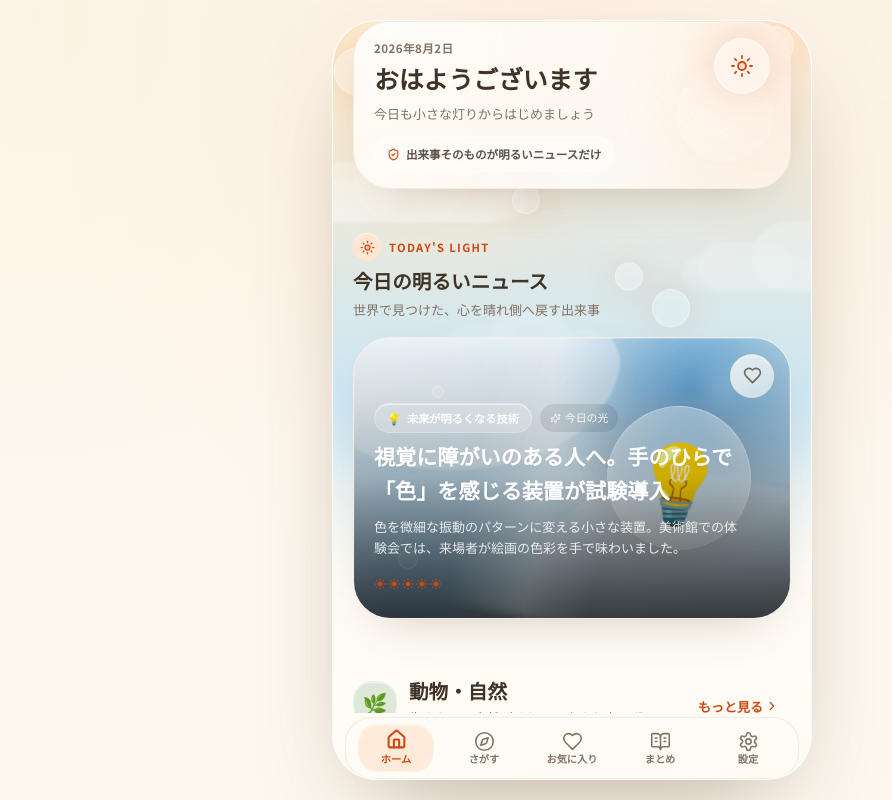
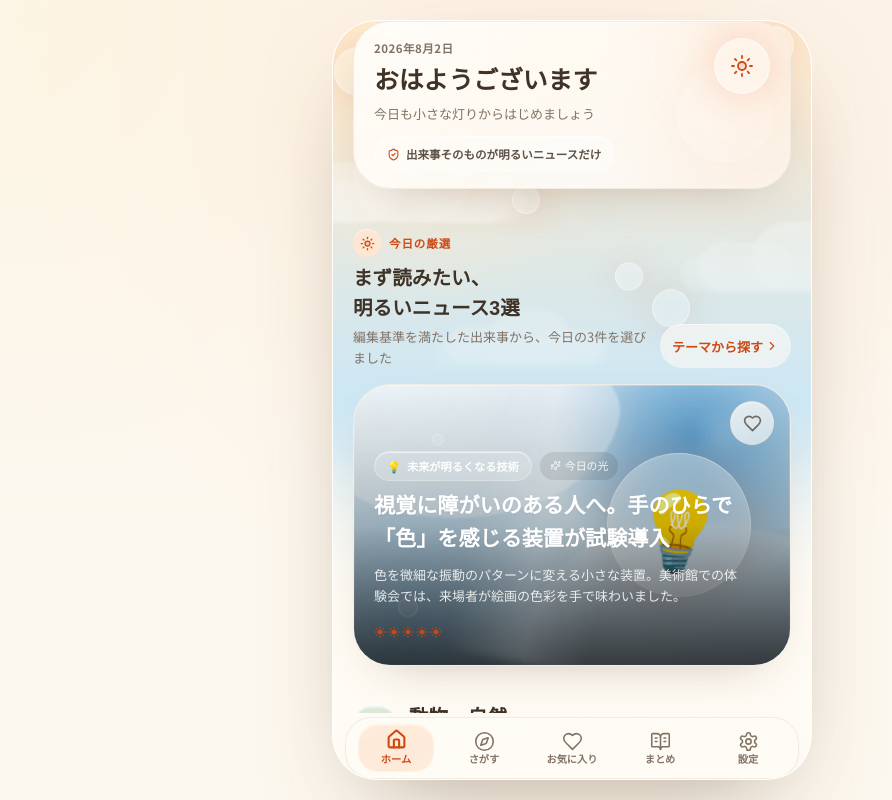
Before and after one commit to sunpotflower4460-cpu/Hot-news, a Next.js app: page /home in a window 1280 px wide. Shown: the whole page, without its empty margins (68-960 px from the left). Built offline with nearby package versions, Linux system fonts and the light colour scheme; a web font is replaced by a local one.

Commit message:
clarify home content hierarchy

```diff
--- a/src/app/(app)/home/page.tsx
+++ b/src/app/(app)/home/page.tsx
@@ -1,4 +1,5 @@
-import { Sparkles, Sun } from 'lucide-react';
+import Link from 'next/link';
+import { ChevronRight, Sparkles, Sun } from 'lucide-react';
 import { ArticleCard } from '@/components/article/ArticleCard';
 import { CategoryRail } from '@/components/article/CategoryRail';
 import { HeroCard } from '@/components/article/HeroCard';
@@ -17,33 +18,45 @@ export default async function HomePage() {
   );
 
   return (
-    <div className="space-y-10 pb-10">
+    <div className="space-y-9 pb-10">
       <HomeGreeting />
 
       <section aria-labelledby="today-light-heading" className="space-y-4 px-5">
-        <div className="flex items-end justify-between gap-4">
-          <div>
+        <div className="flex items-end justify-between gap-3">
+          <div className="min-w-0">
             <div className="flex items-center gap-2 text-accent">
               <span className="flex h-7 w-7 items-center justify-center rounded-full bg-accent-soft shadow-inner-light">
                 <Sun aria-hidden size={15} className="fill-accent/20" />
               </span>
-              <p className="text-[0.7rem] font-bold tracking-[0.12em]">TODAY&apos;S LIGHT</p>
+              <p className="text-[0.72rem] font-bold tracking-[0.08em]">今日の厳選</p>
             </div>
             <h2 id="today-light-heading" className="mt-1.5 text-h2 font-bold text-text">
-              今日の明るいニュース
+              まず読みたい、明るいニュース3選
             </h2>
-            <p className="mt-0.5 text-caption text-muted">世界で見つけた、心を晴れ側へ戻す出来事</p>
+            <p className="mt-0.5 text-caption text-muted">
+              編集基準を満たした出来事から、今日の3件を選びました
+            </p>
           </div>
+
+          <Link
+            href="/browse"
+            className="inline-flex min-h-11 shrink-0 items-center gap-0.5 rounded-pill bg-surface/60 px-3 text-caption font-semibold text-accent shadow-inner-light backdrop-blur transition-all duration-300 hover:bg-accent-soft active:scale-95"
+          >
+            テーマから探す
+            <ChevronRight aria-hidden size={14} />
+          </Link>
         </div>
 
         {hero ? (
           <>
             <HeroCard article={hero} />
-            <div className="space-y-3.5 pt-0.5">
-              {rest.map((article) => (
-                <ArticleCard key={article.id} article={article} layout="list" />
-              ))}
-            </div>
+            {rest.length > 0 && (
+              <div className="space-y-3 pt-0.5" aria-label="今日の明るいニュース、続き">
+                {rest.map((article) => (
+                  <ArticleCard key={article.id} article={article} layout="list" />
+                ))}
+              </div>
+            )}
           </>
         ) : (
           <div className="soft-surface rounded-panel px-6 py-8 text-center shadow-soft">
@@ -60,7 +73,7 @@ export default async function HomePage() {
         )}
       </section>
 
-      <div className="space-y-10">
+      <div className="space-y-9">
         {rails.map(({ category, articles }) => (
           <CategoryRail key={category.id} category={category} articles={articles} />
         ))}
@@ -68,7 +81,10 @@ export default async function HomePage() {
 
       <div className="px-5 pt-1">
         <div className="soft-surface relative overflow-hidden rounded-panel px-6 py-7 text-center shadow-soft">
-          <div className="absolute left-1/2 top-0 h-20 w-40 -translate-x-1/2 rounded-full bg-accent-soft/60 blur-2xl" />
+          <div
+            aria-hidden
+            className="absolute left-1/2 top-0 h-20 w-40 -translate-x-1/2 rounded-full bg-accent-soft/60 blur-2xl"
+          />
           <Sparkles aria-hidden size={20} className="relative mx-auto text-accent" />
           <p className="relative mt-2 font-rounded text-body-lg font-medium text-text">
             世界には、今日も明るい出来事があります。
```
